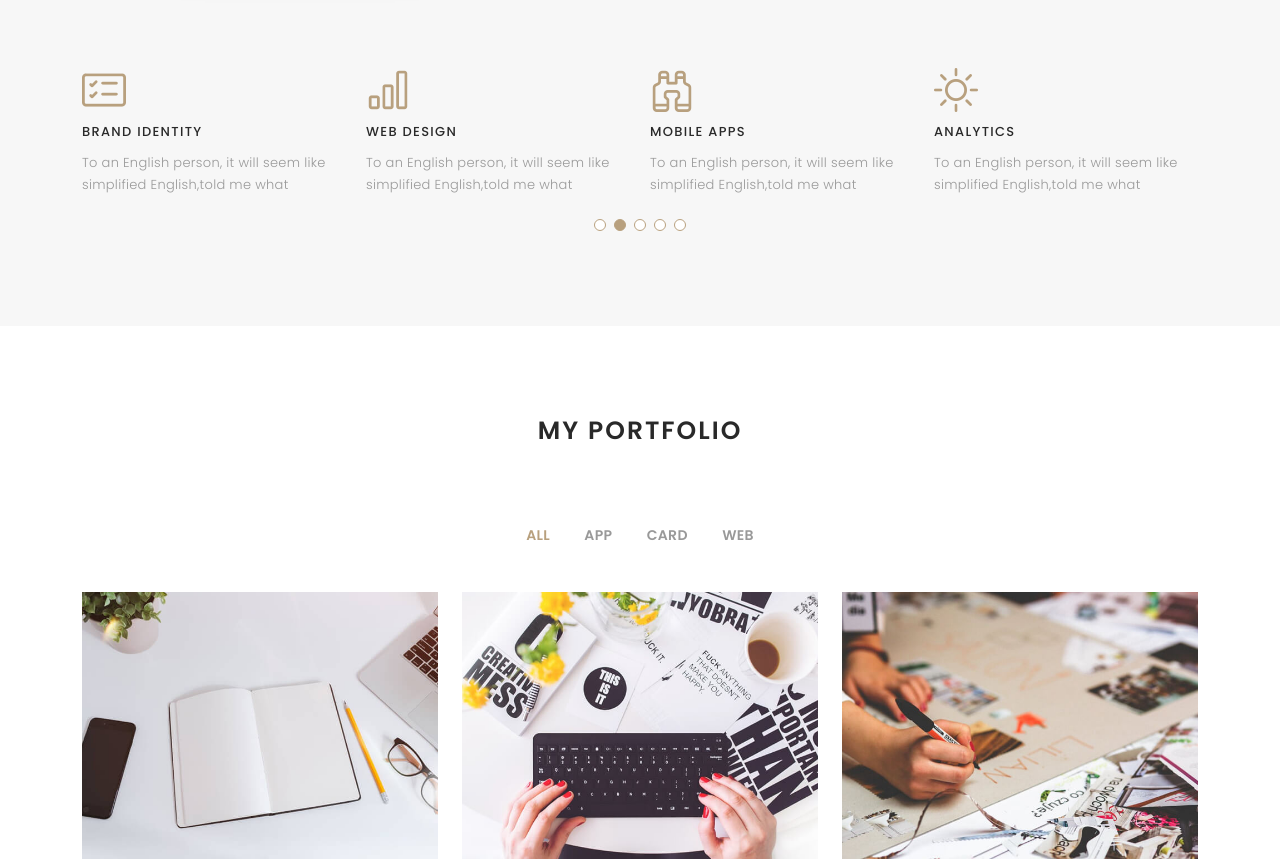
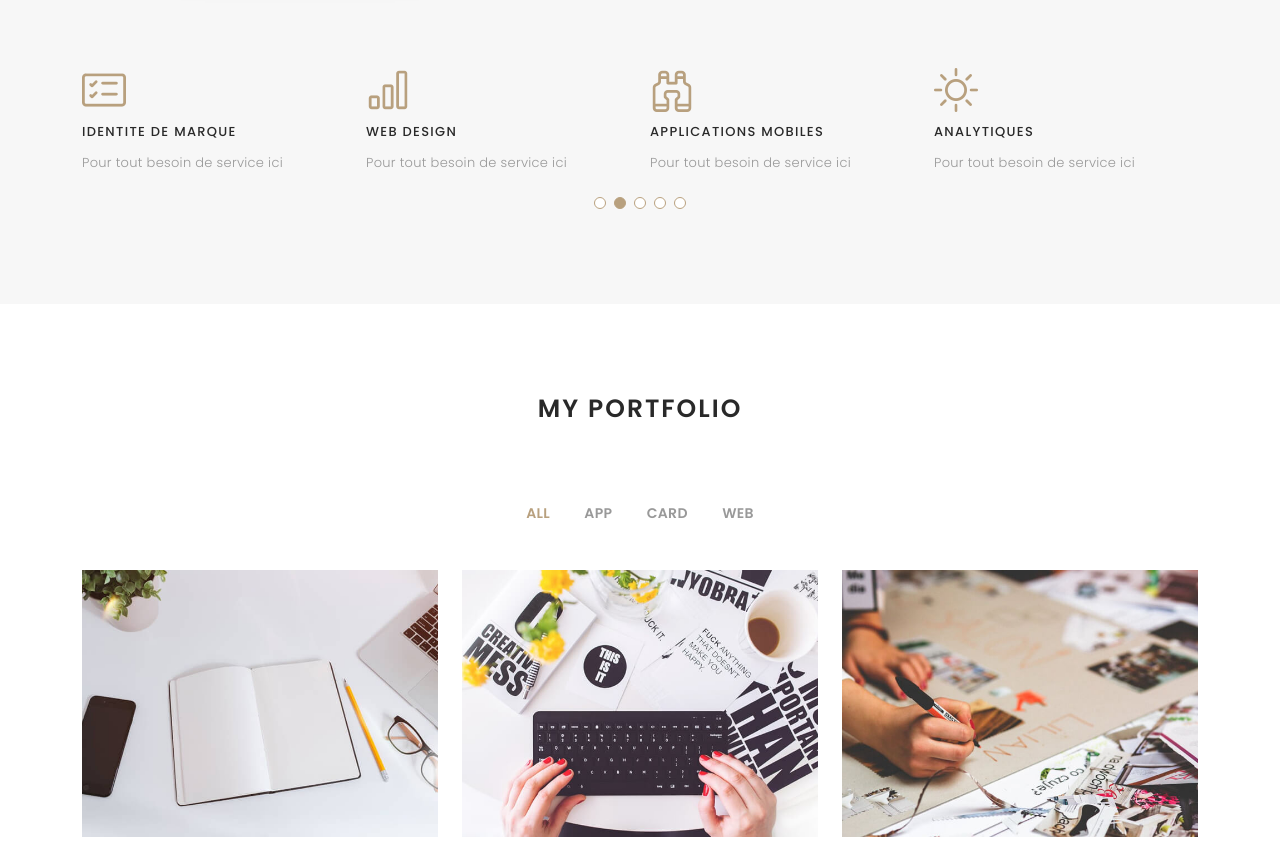
Before and after one commit to Dif-Desgn/NotreCV, a plain HTML site: page index.html in a window 1280 px wide. Shown: the part 1360-2224 px from the top of the page. Drawn offline with nearby package versions, Linux system fonts and the light colour scheme; files whose address does not match are found by name; a web font is replaced by a local one.

Commit message:
Update index.html

```diff
--- a/index.html
+++ b/index.html
@@ -51,7 +51,7 @@
           <li><a class="nav-link  scrollto" href="#journal">Blog</a></li>
           <li class="dropdown"><a href="#"><span>Menu Déroulant</span> <i class="bi bi-chevron-down"></i></a>
             <ul>
-              <li><a href="#">Drop Down 1</a></li>
+              <li><a href="#">Menu 1</a></li>
               <li class="dropdown"><a href="#"><span>Autre Menu</span> <i class="bi bi-chevron-right"></i></a>
                 <ul>
                   <li><a href="#">Menu 1</a></li>
@@ -130,16 +130,16 @@
             <div class="swiper-slide">
               <div class="services-block">
                 <i class="bi bi-briefcase"></i>
-                <span>UI/UX DESIGN</span>
-                <p class="separator">To an English person, it will seem like simplified English,told me what </p>
+                <span>CONCEPTION UI/UX</span>
+                <p class="separator">Pour tout besoin de service ici </p>
               </div>
             </div><!-- End testimonial item -->
 
             <div class="swiper-slide">
               <div class="services-block">
                 <i class="bi bi-card-checklist"></i>
-                <span>BRAND IDENTITY</span>
-                <p class="separator">To an English person, it will seem like simplified English,told me what </p>
+                <span>IDENTITE DE MARQUE</span>
+                <p class="separator">Pour tout besoin de service ici </p>
               </div>
             </div><!-- End testimonial item -->
 
@@ -147,23 +147,23 @@
               <div class="services-block">
                 <i class="bi bi-bar-chart"></i>
                 <span>WEB DESIGN</span>
-                <p class="separator">To an English person, it will seem like simplified English,told me what </p>
+                <p class="separator">Pour tout besoin de service ici </p>
               </div>
             </div><!-- End testimonial item -->
 
             <div class="swiper-slide">
               <div class="services-block">
                 <i class="bi bi-binoculars"></i>
-                <span>MOBILE APPS</span>
-                <p class="separator">To an English person, it will seem like simplified English,told me what </p>
+                <span>APPLICATIONS MOBILES</span>
+                <p class="separator">Pour tout besoin de service ici </p>
               </div>
             </div><!-- End testimonial item -->
 
             <div class="swiper-slide">
               <div class="services-block">
                 <i class="bi bi-brightness-high"></i>
-                <span>Analytics</span>
-                <p class="separator">To an English person, it will seem like simplified English,told me what </p>
+                <span>Analytiques</span>
+                <p class="separator">Pour tout besoin de service ici </p>
               </div>
             </div><!-- End testimonial item -->
           </div>
```
